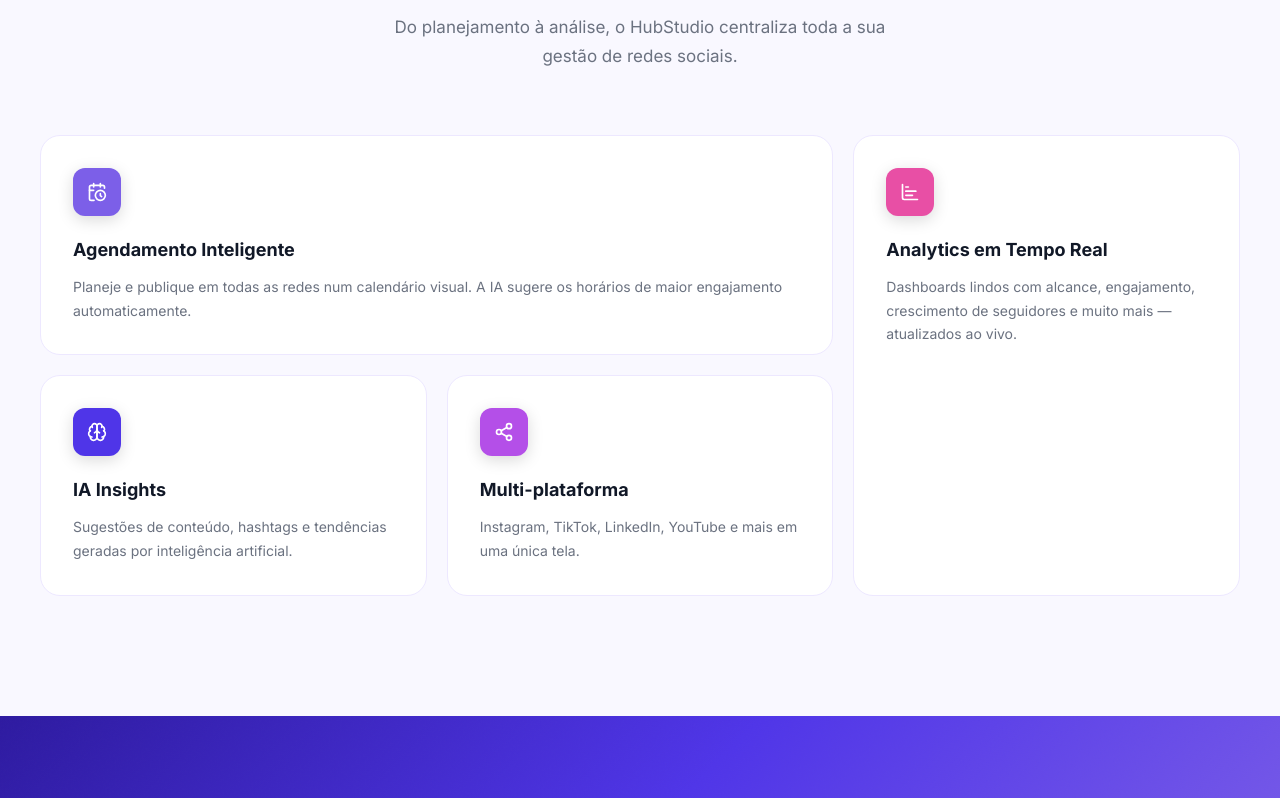
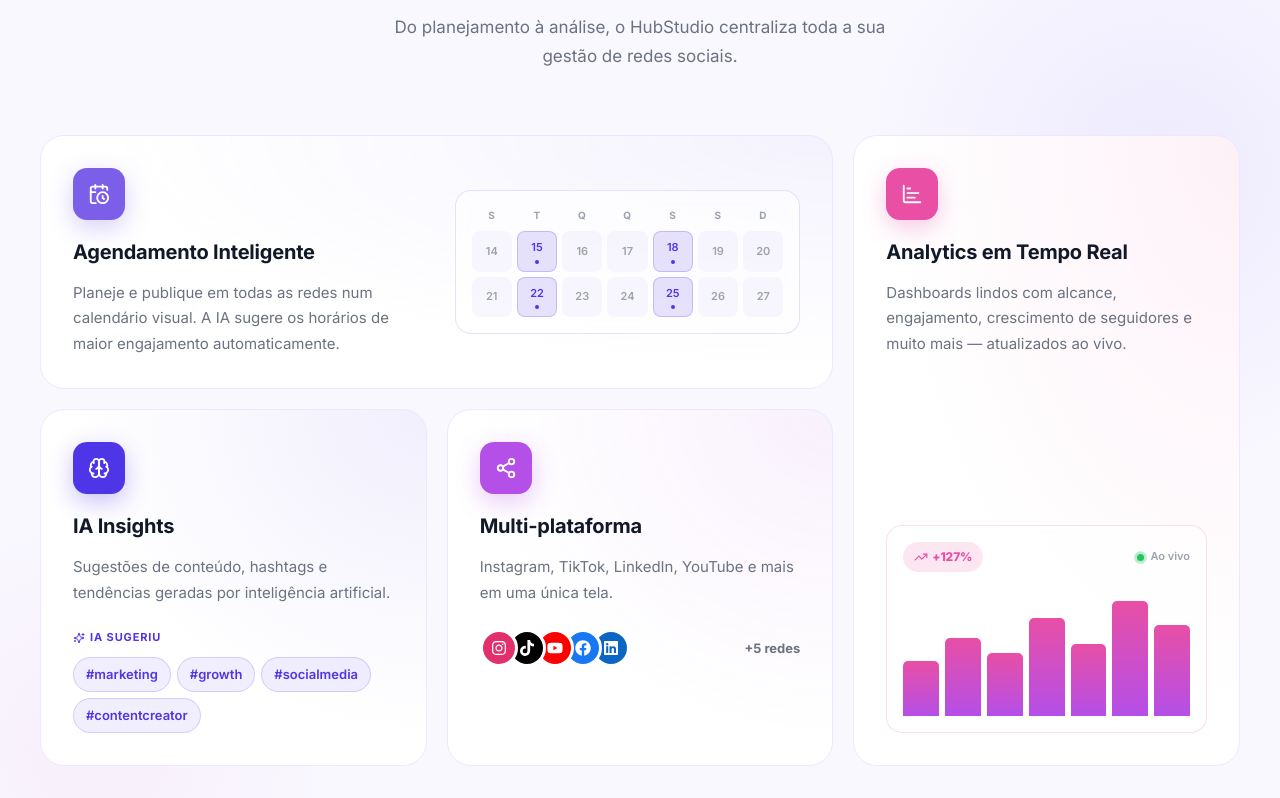
Before and after one commit to brenosemfreio/tcc, a React (Vite) app: page / in a window 1280 px wide. Shown: the part 1082-1880 px from the top of the page. Built offline with nearby package versions, Linux system fonts and the light colour scheme.

Commit message:
chore: auto sync [Claude]

```diff
--- a/src/pages/Landing/Landing.css
+++ b/src/pages/Landing/Landing.css
@@ -554,7 +554,33 @@
 .l-features {
   padding: 120px 0;
   background: #F9F8FF;
+  position: relative;
+  overflow: hidden;
 }
+
+.l-features::before,
+.l-features::after {
+  content: '';
+  position: absolute;
+  border-radius: 50%;
+  pointer-events: none;
+  z-index: 0;
+}
+.l-features::before {
+  width: 720px;
+  height: 720px;
+  top: 8%;
+  right: -240px;
+  background: radial-gradient(circle, rgba(79, 53, 232, 0.07), transparent 60%);
+}
+.l-features::after {
+  width: 600px;
+  height: 600px;
+  bottom: -160px;
+  left: -200px;
+  background: radial-gradient(circle, rgba(232, 79, 165, 0.05), transparent 60%);
+}
+.l-features > .container { position: relative; z-index: 1; }
 
 .l-bento {
   display: grid;
@@ -564,19 +590,25 @@
 }
 
 .l-bento__card {
-  background: #fff;
+  --accent-soft: color-mix(in srgb, var(--accent) 8%, transparent);
+  background:
+    radial-gradient(ellipse at top right, var(--accent-soft), transparent 65%),
+    #fff;
   border: 1px solid #EDE8FF;
-  border-radius: 20px;
+  border-radius: 24px;
   padding: 32px;
   position: relative;
   overflow: hidden;
   cursor: default;
-  transition: box-shadow 300ms, border-color 300ms;
+  transition: box-shadow 320ms ease, border-color 320ms ease, transform 320ms ease;
+  display: flex;
+  flex-direction: column;
+  gap: 24px;
 }
 
 .l-bento__card:hover {
-  box-shadow: 0 20px 60px rgba(79, 53, 232, 0.1);
-  border-color: rgba(79, 53, 232, 0.2);
+  box-shadow: 0 30px 80px rgba(79, 53, 232, 0.12);
+  border-color: color-mix(in srgb, var(--accent) 35%, transparent);
 }
 
 /* Gradient top accent */
@@ -588,6 +620,7 @@
   background: linear-gradient(90deg, var(--accent), transparent);
   opacity: 0;
   transition: opacity 300ms;
+  z-index: 2;
 }
 .l-bento__card:hover::before { opacity: 1; }
 
@@ -595,7 +628,7 @@
 .l-bento__glow {
   position: absolute;
   inset: 0;
-  background: radial-gradient(circle at top left, rgba(79,53,232,0.05), transparent 60%);
+  background: radial-gradient(circle at top left, var(--accent-soft), transparent 60%);
   opacity: 0;
   transition: opacity 300ms;
   pointer-events: none;
@@ -603,35 +636,299 @@
 .l-bento__card:hover .l-bento__glow { opacity: 1; }
 
 /* Slots */
-.l-bento__card--wide { grid-column: 1 / 3; }
-.l-bento__card--tall { grid-column: 3;     grid-row: 1 / 3; }
+.l-bento__card--wide {
+  grid-column: 1 / 3;
+  display: grid;
+  grid-template-columns: 1fr 1fr;
+  gap: 36px;
+  align-items: center;
+}
+.l-bento__card--tall { grid-column: 3; grid-row: 1 / 3; }
 .l-bento__card--sm   { grid-column: span 1; }
 
+.l-bento__head {
+  display: flex;
+  flex-direction: column;
+  gap: 12px;
+  position: relative;
+  z-index: 1;
+}
+
 .l-bento__icon {
-  width: 48px;
-  height: 48px;
-  border-radius: 12px;
+  width: 52px;
+  height: 52px;
+  border-radius: 14px;
   background: var(--accent, #4F35E8);
   display: flex;
   align-items: center;
   justify-content: center;
   color: #fff;
-  font-size: 1.25rem;
-  margin-bottom: 20px;
-  box-shadow: 0 4px 16px rgba(0, 0, 0, 0.15);
+  font-size: 1.375rem;
+  margin-bottom: 4px;
+  box-shadow: 0 8px 24px color-mix(in srgb, var(--accent) 30%, transparent);
+  transition: transform 320ms ease, box-shadow 320ms ease;
+}
+.l-bento__card:hover .l-bento__icon {
+  transform: scale(1.05) rotate(-3deg);
+  box-shadow: 0 12px 30px color-mix(in srgb, var(--accent) 45%, transparent);
 }
 
 .l-bento__card h3 {
-  font-size: 1.125rem;
+  font-size: 1.25rem;
   font-weight: 700;
   color: var(--color-text);
-  margin-bottom: 10px;
+  margin: 0;
+  letter-spacing: -0.01em;
 }
 
 .l-bento__card p {
-  font-size: 0.875rem;
+  font-size: 0.9375rem;
   color: var(--color-text-secondary);
   line-height: 1.7;
+  margin: 0;
+}
+
+/* ── Preview base ── */
+.l-bento__preview {
+  position: relative;
+  z-index: 1;
+}
+
+/* ── Calendar preview (wide) ── */
+.l-bento__preview--calendar {
+  background: rgba(255, 255, 255, 0.6);
+  border: 1px solid rgba(124, 95, 232, 0.18);
+  border-radius: 16px;
+  padding: 16px;
+  backdrop-filter: blur(8px);
+}
+
+.l-fp-cal__head {
+  display: grid;
+  grid-template-columns: repeat(7, 1fr);
+  gap: 5px;
+  margin-bottom: 8px;
+}
+.l-fp-cal__head span {
+  text-align: center;
+  font-size: 0.625rem;
+  font-weight: 700;
+  color: var(--color-text-muted);
+  letter-spacing: 0.05em;
+}
+
+.l-fp-cal__grid {
+  display: grid;
+  grid-template-columns: repeat(7, 1fr);
+  gap: 5px;
+}
+
+.l-fp-cal__cell {
+  aspect-ratio: 1;
+  display: flex;
+  flex-direction: column;
+  align-items: center;
+  justify-content: center;
+  gap: 3px;
+  font-size: 0.6875rem;
+  font-weight: 600;
+  color: var(--color-text-muted);
+  background: rgba(124, 95, 232, 0.05);
+  border-radius: 8px;
+  border: 1px solid transparent;
+  transition: transform 280ms ease;
+}
+
+.l-fp-cal__cell--post {
+  background: rgba(124, 95, 232, 0.18);
+  color: #4F35E8;
+  border-color: rgba(124, 95, 232, 0.3);
+}
+
+.l-fp-cal__dot {
+  width: 4px;
+  height: 4px;
+  border-radius: 50%;
+  background: #4F35E8;
+}
+
+.l-bento__card:hover .l-fp-cal__cell--post {
+  animation: cellPulse 1.6s ease-in-out infinite;
+}
+.l-bento__card:hover .l-fp-cal__cell--post:nth-child(2)  { animation-delay: 0.1s; }
+.l-bento__card:hover .l-fp-cal__cell--post:nth-child(5)  { animation-delay: 0.25s; }
+.l-bento__card:hover .l-fp-cal__cell--post:nth-child(9)  { animation-delay: 0.4s; }
+.l-bento__card:hover .l-fp-cal__cell--post:nth-child(12) { animation-delay: 0.55s; }
+
+@keyframes cellPulse {
+  0%, 100% { transform: scale(1); }
+  50% { transform: scale(1.08); }
+}
+
+/* ── Chart preview (tall) ── */
+.l-bento__card--tall .l-bento__preview { margin-top: auto; }
+
+.l-bento__preview--chart {
+  background: rgba(255, 255, 255, 0.55);
+  border: 1px solid rgba(232, 79, 165, 0.18);
+  border-radius: 16px;
+  padding: 16px;
+  display: flex;
+  flex-direction: column;
+  gap: 14px;
+  backdrop-filter: blur(8px);
+}
+
+.l-fp-chart__head {
+  display: flex;
+  align-items: center;
+  justify-content: space-between;
+  gap: 8px;
+}
+
+.l-fp-chart__metric {
+  display: inline-flex;
+  align-items: center;
+  gap: 4px;
+  background: rgba(232, 79, 165, 0.14);
+  color: #E84FA5;
+  padding: 5px 11px;
+  border-radius: 999px;
+  font-size: 0.75rem;
+  font-weight: 800;
+  letter-spacing: -0.01em;
+}
+.l-fp-chart__metric svg { font-size: 0.875rem; }
+
+.l-fp-chart__live {
+  display: inline-flex;
+  align-items: center;
+  gap: 6px;
+  font-size: 0.6875rem;
+  color: var(--color-text-muted);
+  font-weight: 600;
+}
+
+.l-fp-chart__pulse {
+  width: 7px;
+  height: 7px;
+  border-radius: 50%;
+  background: #22c55e;
+  animation: livePulse 1.8s ease-in-out infinite;
+}
+@keyframes livePulse {
+  0%, 100% { box-shadow: 0 0 0 0 rgba(34, 197, 94, 0.5); }
+  50% { box-shadow: 0 0 0 7px rgba(34, 197, 94, 0); }
+}
+
+.l-fp-chart__bars {
+  display: flex;
+  align-items: flex-end;
+  gap: 6px;
+  height: 130px;
+}
+
+.l-fp-chart__bar {
+  flex: 1;
+  height: var(--h);
+  background: linear-gradient(180deg, #E84FA5, #B44FE8);
+  border-radius: 5px 5px 0 0;
+  transform-origin: bottom;
+  transition: transform 420ms cubic-bezier(0.4, 0, 0.2, 1);
+  transition-delay: calc(var(--i) * 40ms);
+}
+
+.l-bento__card:hover .l-fp-chart__bar {
+  transform: scaleY(1.12);
+}
+
+/* ── Hashtags preview (sm) ── */
+.l-bento__preview--hashtags {
+  display: flex;
+  flex-direction: column;
+  gap: 10px;
+}
+
+.l-fp-tag-label {
+  display: inline-flex;
+  align-items: center;
+  gap: 5px;
+  font-size: 0.6875rem;
+  font-weight: 700;
+  color: #4F35E8;
+  letter-spacing: 0.08em;
+  text-transform: uppercase;
+}
+
+.l-fp-tag-list {
+  display: flex;
+  flex-wrap: wrap;
+  gap: 6px;
+}
+
+.l-fp-tag {
+  background: rgba(79, 53, 232, 0.08);
+  color: #4F35E8;
+  padding: 6px 12px;
+  border-radius: 999px;
+  font-size: 0.8125rem;
+  font-weight: 600;
+  border: 1px solid rgba(79, 53, 232, 0.18);
+  transition: transform 280ms ease, background 280ms ease;
+}
+
+.l-bento__card:hover .l-fp-tag {
+  animation: tagFloat 1.8s ease-in-out infinite;
+  animation-delay: calc(var(--i) * 0.15s);
+}
+
+@keyframes tagFloat {
+  0%, 100% { transform: translateY(0); }
+  50% { transform: translateY(-4px); }
+}
+
+/* ── Platforms preview (sm) ── */
+.l-bento__preview--platforms {
+  display: flex;
+  align-items: center;
+  justify-content: space-between;
+  gap: 12px;
+}
+
+.l-fp-platform-stack {
+  display: flex;
+}
+
+.l-fp-platform {
+  width: 38px;
+  height: 38px;
+  border-radius: 50%;
+  display: flex;
+  align-items: center;
+  justify-content: center;
+  color: #fff;
+  font-size: 1rem;
+  margin-left: -10px;
+  border: 3px solid #fff;
+  position: relative;
+  z-index: var(--z, 1);
+  transition: transform 420ms cubic-bezier(0.4, 0, 0.2, 1);
+}
+.l-fp-platform:first-child { margin-left: 0; }
+.l-fp-platform:nth-child(1) { z-index: 5; }
+.l-fp-platform:nth-child(2) { z-index: 4; }
+.l-fp-platform:nth-child(3) { z-index: 3; }
+.l-fp-platform:nth-child(4) { z-index: 2; }
+.l-fp-platform:nth-child(5) { z-index: 1; }
+
+.l-bento__card:hover .l-fp-platform {
+  transform: translateX(calc(var(--i) * 6px));
+}
+
+.l-fp-platform-count {
+  font-size: 0.8125rem;
+  font-weight: 700;
+  color: var(--color-text-secondary);
 }
 
 /* ══════════════════════════════════════════════════════════
@@ -1206,7 +1503,11 @@
   .l-bento {
     grid-template-columns: 1fr 1fr;
   }
-  .l-bento__card--wide { grid-column: 1 / 3; }
+  .l-bento__card--wide {
+    grid-column: 1 / 3;
+    grid-template-columns: 1fr;
+    gap: 24px;
+  }
   .l-bento__card--tall { grid-column: span 1; grid-row: auto; }
 
   .l-stats__inner { grid-template-columns: repeat(2, 1fr); gap: 32px; }
@@ -1221,7 +1522,11 @@
 
   .l-bento { grid-template-columns: 1fr; }
   .l-bento__card--wide,
-  .l-bento__card--tall { grid-column: 1; grid-row: auto; }
+  .l-bento__card--tall {
+    grid-column: 1;
+    grid-row: auto;
+  }
+  .l-bento__card--wide { grid-template-columns: 1fr; }
 
   .l-stats { padding: 60px 0; }
   .l-stats__inner { grid-template-columns: repeat(2, 1fr); gap: 24px; }
--- a/src/pages/Landing/Landing.jsx
+++ b/src/pages/Landing/Landing.jsx
@@ -51,6 +51,88 @@
           </span>
         ))}
       </div>
+    </div>
+  )
+}
+
+// ── Feature previews
+function FeatureCalendarPreview() {
+  const days = ['S', 'T', 'Q', 'Q', 'S', 'S', 'D']
+  const posts = new Set([1, 4, 8, 11])
+  return (
+    <div className="l-bento__preview l-bento__preview--calendar">
+      <div className="l-fp-cal__head">
+        {days.map((d, i) => <span key={i}>{d}</span>)}
+      </div>
+      <div className="l-fp-cal__grid">
+        {Array.from({ length: 14 }).map((_, i) => (
+          <div key={i} className={`l-fp-cal__cell${posts.has(i) ? ' l-fp-cal__cell--post' : ''}`}>
+            <span>{i + 14}</span>
+            {posts.has(i) && <span className="l-fp-cal__dot" />}
+          </div>
+        ))}
+      </div>
+    </div>
+  )
+}
+
+function FeatureChartPreview() {
+  const bars = [42, 60, 48, 75, 55, 88, 70]
+  return (
+    <div className="l-bento__preview l-bento__preview--chart">
+      <div className="l-fp-chart__head">
+        <span className="l-fp-chart__metric">
+          <LuTrendingUp />
+          +127%
+        </span>
+        <span className="l-fp-chart__live">
+          <span className="l-fp-chart__pulse" />
+          Ao vivo
+        </span>
+      </div>
+      <div className="l-fp-chart__bars">
+        {bars.map((h, i) => (
+          <div key={i} className="l-fp-chart__bar" style={{ '--h': `${h}%`, '--i': i }} />
+        ))}
+      </div>
+    </div>
+  )
+}
+
+function FeatureHashtagsPreview() {
+  return (
+    <div className="l-bento__preview l-bento__preview--hashtags">
+      <span className="l-fp-tag-label">
+        <LuSparkles size={12} />
+        IA sugeriu
+      </span>
+      <div className="l-fp-tag-list">
+        {['#marketing', '#growth', '#socialmedia', '#contentcreator'].map((tag, i) => (
+          <span key={tag} className="l-fp-tag" style={{ '--i': i }}>{tag}</span>
+        ))}
+      </div>
+    </div>
+  )
+}
+
+function FeaturePlatformsPreview() {
+  const platforms = [
+    { Icon: FaInstagram, color: '#E1306C' },
+    { Icon: FaTiktok,    color: '#010101' },
+    { Icon: FaYoutube,   color: '#FF0000' },
+    { Icon: FaFacebook,  color: '#1877F2' },
+    { Icon: FaLinkedin,  color: '#0A66C2' },
+  ]
+  return (
+    <div className="l-bento__preview l-bento__preview--platforms">
+      <div className="l-fp-platform-stack">
+        {platforms.map(({ Icon, color }, i) => (
+          <span key={i} className="l-fp-platform" style={{ '--i': i, background: color }}>
+            <Icon />
+          </span>
+        ))}
+      </div>
+      <span className="l-fp-platform-count">+5 redes</span>
     </div>
   )
 }
@@ -138,6 +220,7 @@
     slot: 'wide',
     icon: LuCalendarClock,
     color: '#7C5FE8',
+    preview: 'calendar',
     title: 'Agendamento Inteligente',
     desc: 'Planeje e publique em todas as redes num calendário visual. A IA sugere os horários de maior engajamento automaticamente.',
   },
@@ -145,6 +228,7 @@
     slot: 'tall',
     icon: LuChartBar,
     color: '#E84FA5',
+    preview: 'chart',
     title: 'Analytics em Tempo Real',
     desc: 'Dashboards lindos com alcance, engajamento, crescimento de seguidores e muito mais — atualizados ao vivo.',
   },
@@ -152,6 +236,7 @@
     slot: 'sm',
     icon: LuBrain,
     color: '#4F35E8',
+    preview: 'hashtags',
     title: 'IA Insights',
     desc: 'Sugestões de conteúdo, hashtags e tendências geradas por inteligência artificial.',
   },
@@ -159,6 +244,7 @@
     slot: 'sm',
     icon: LuShare2,
     color: '#B44FE8',
+    preview: 'platforms',
     title: 'Multi-plataforma',
     desc: 'Instagram, TikTok, LinkedIn, YouTube e mais em uma única tela.',
   },
@@ -397,9 +483,15 @@
                   transition={{ delay: i * 0.1, duration: 0.55 }}
                   whileHover={{ y: -5 }}
                 >
-                  <div className="l-bento__icon"><Icon /></div>
-                  <h3>{f.title}</h3>
-                  <p>{f.desc}</p>
+                  <div className="l-bento__head">
+                    <div className="l-bento__icon"><Icon /></div>
+                    <h3>{f.title}</h3>
+                    <p>{f.desc}</p>
+                  </div>
+                  {f.preview === 'calendar'  && <FeatureCalendarPreview />}
+                  {f.preview === 'chart'     && <FeatureChartPreview />}
+                  {f.preview === 'hashtags'  && <FeatureHashtagsPreview />}
+                  {f.preview === 'platforms' && <FeaturePlatformsPreview />}
                   <div className="l-bento__glow" />
                 </motion.div>
               )
```
